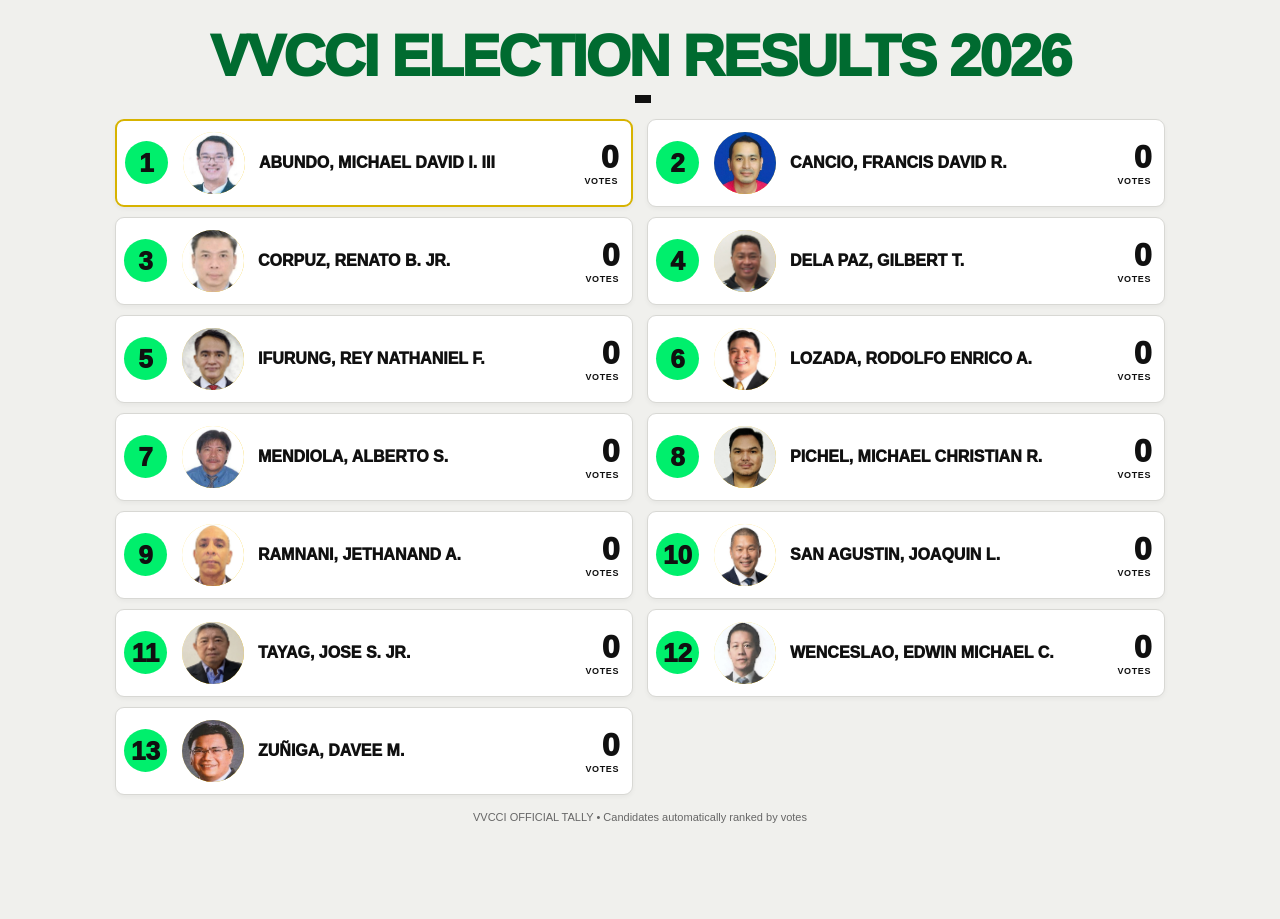
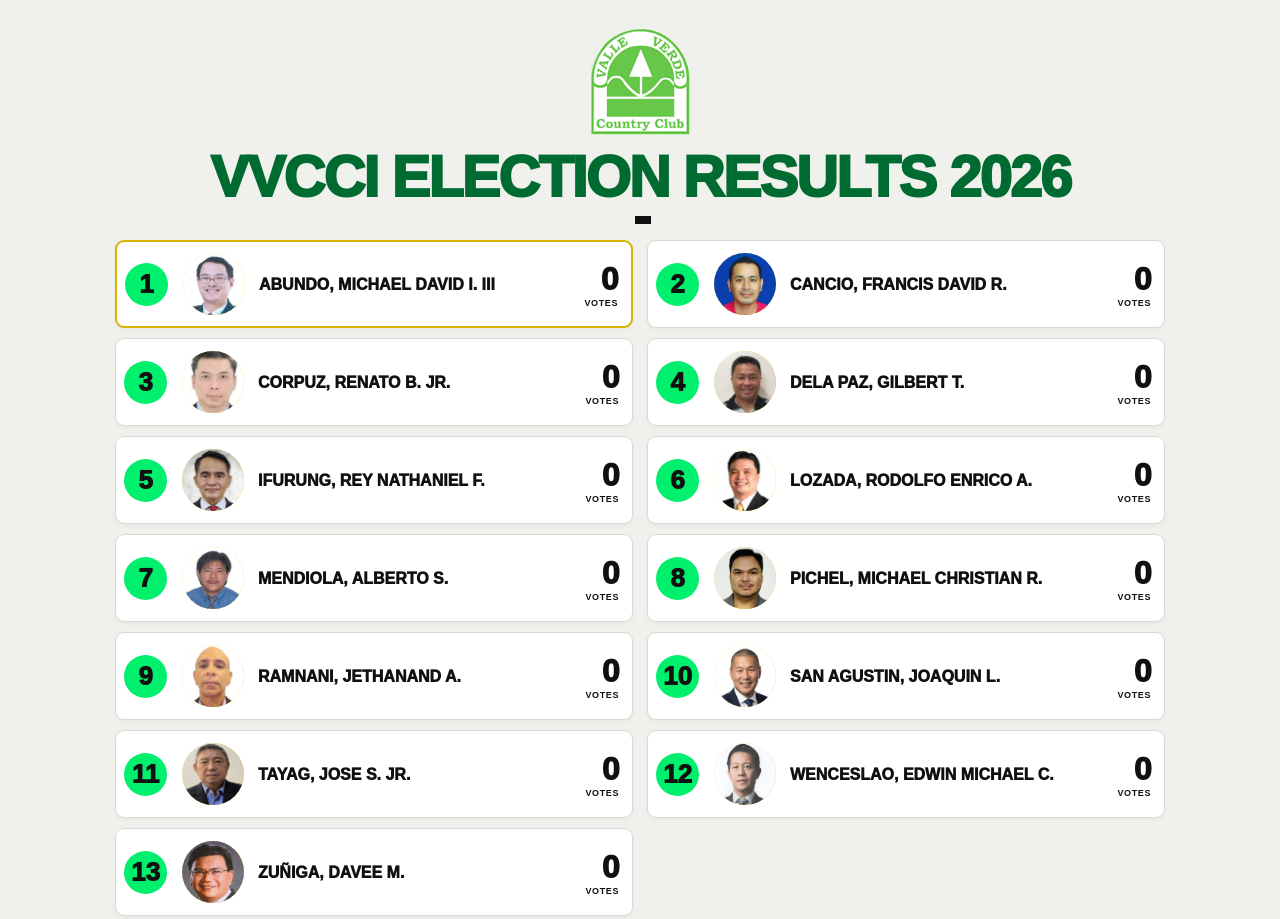
Before and after one commit to Gino2027/VVCCi, a plain HTML site: page index.html in a window 1280 px wide. Shown: the top 919 px of the page. Before the commit the page ends 862 px from the top, so only its background shows below. Drawn offline with Linux system fonts and the light colour scheme.

Commit message:
Update index.html
Add the logo

```diff
--- a/index.html
+++ b/index.html
@@ -34,6 +34,8 @@
     margin: 10px 0 0; font-size: 12px; font-weight: 800; letter-spacing: .7px;
     text-transform: uppercase;
   }
+  .masthead .site-logo { width: 100px; height: auto; margin-bottom: 10px; }
+
   .masthead .asof { background: var(--ink); color: white; padding: 3px 8px; }
   .results {
     display: grid; grid-template-columns: repeat(2, minmax(0, 1fr));
@@ -92,7 +94,7 @@
     flex-wrap: wrap;
     gap: 6px;
     margin-top: 10px;
-    font-size: 18px;
+    font-size: 12px;
     font-weight: 900;
     letter-spacing: .6px;
     text-transform: uppercase;
@@ -112,6 +114,10 @@
 <body>
 <div class="wrap">
 <header class="masthead">
+
+    <img src="images/vvcclogo.png"
+         alt="VVCCI Logo"
+         class="site-logo">
     <h1>VVCCI Election Results 2026</h1>
     <div class="results-header">
     <span id="results-status">
```
